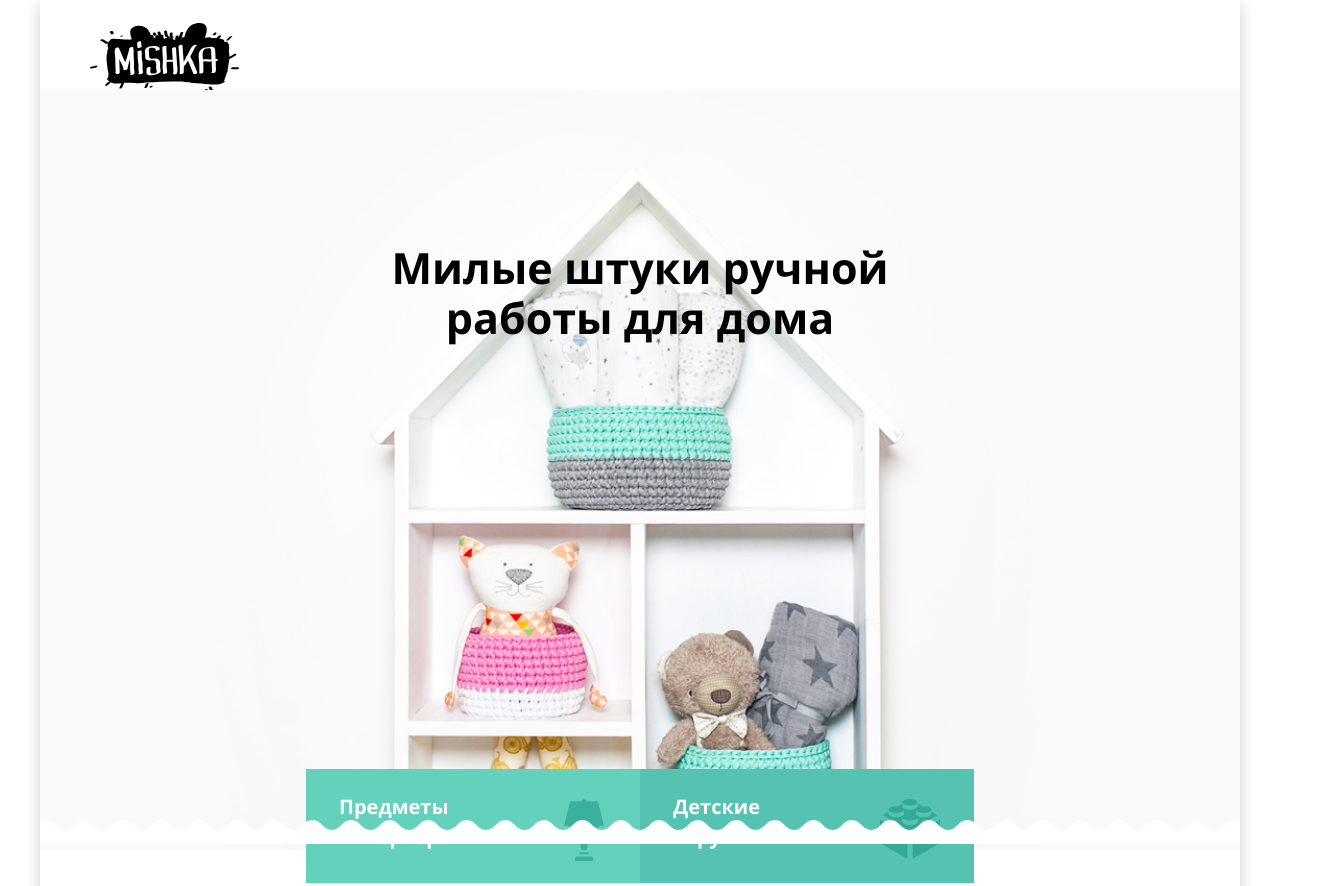
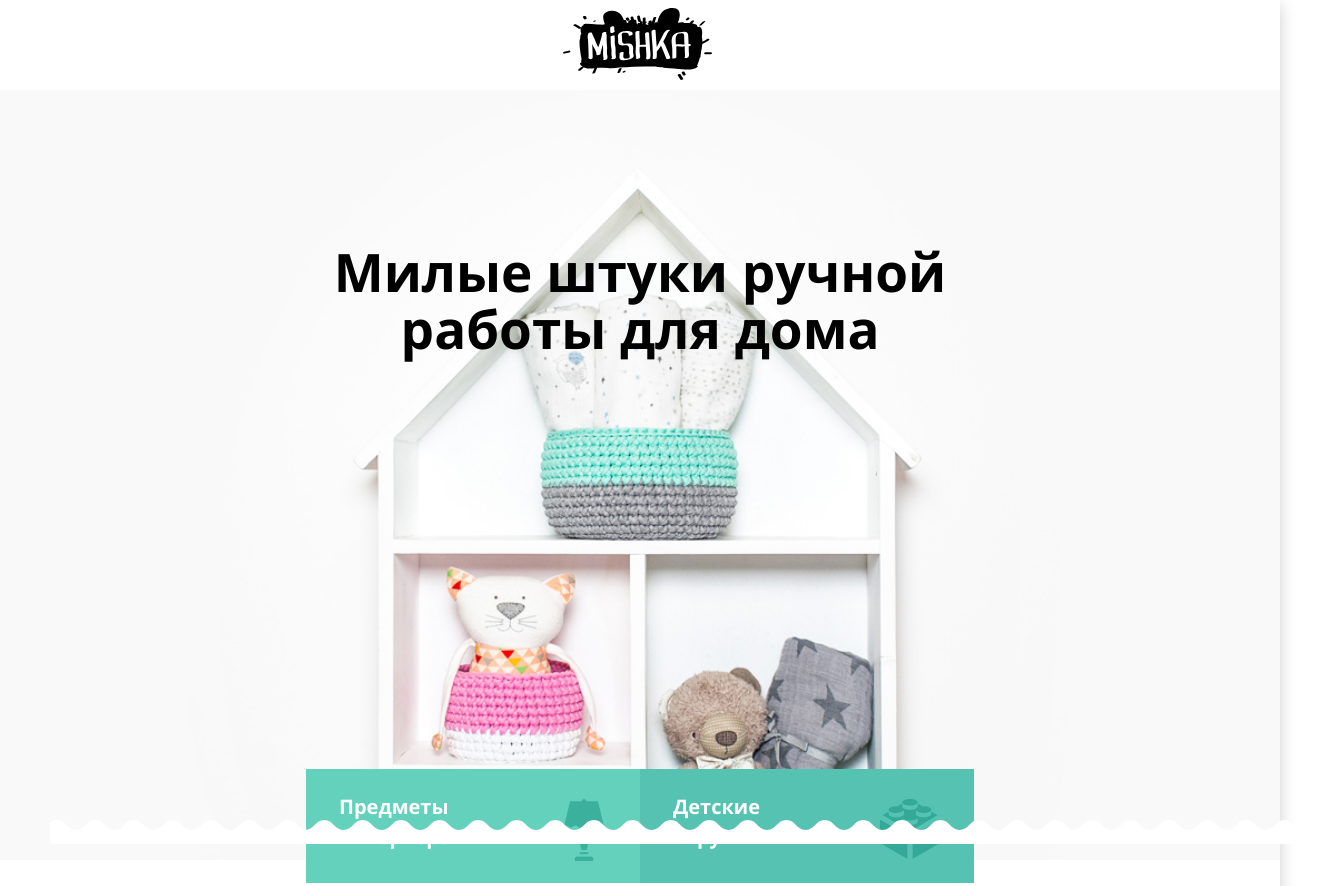
Before and after one commit to htmlacademy-adaptive/1515611-mishka-29, a website: page source/index.html in a window 1280 px wide. Shown: the top 886 px of the page, 1330 px wide, since content can reach past the window. Drawn offline with nearby package versions, Linux system fonts and the light colour scheme; files that its build step writes are made by us from their sources; files whose address does not match are found by name; a web font is replaced by a local one.

Commit message:
Corrects mistakes

```diff
--- a/source/sass/blocks/body.scss
+++ b/source/sass/blocks/body.scss
@@ -39,7 +39,6 @@
   }
 
   @media (min-width: $desktop-width) {
-    max-width: 1200px;
     margin: 0 auto;
     box-shadow: 0 5px 15px 0 rgba(0, 1, 1, 0.2);
     background-color: $basic-white;
--- a/source/sass/blocks/feedback.scss
+++ b/source/sass/blocks/feedback.scss
@@ -41,8 +41,6 @@
 }
 
 .feedback__previous {
-  position: relative;
-
   &::before {
     content: "";
     position: absolute;
@@ -50,22 +48,20 @@
     height: 26px;
     background: url("../img/icons/arrow-left.svg") no-repeat center center;
     left: 36px;
-    bottom: 13px;
+    bottom: 103px;
   }
 }
 
 
 .feedback__next {
-  position: relative;
-
   &::before {
     content: "";
     position: absolute;
     width: 50px;
     height: 26px;
     background: url("../img/icons/arrow-right.svg") no-repeat center center;
-    left: 36px;
-    bottom: 13px;
+    right: 42px;
+    bottom: 102px;
   }
 }
 
--- a/source/sass/blocks/header.scss
+++ b/source/sass/blocks/header.scss
@@ -33,6 +33,11 @@
   @media (min-width: $tablet-width) {
     left: 50px;
   }
+
+  @media (min-width: $desktop-width) {
+    top: 8px;
+    left: 44%;
+  }
 }
 
 .header__nav-toggle {
--- a/source/sass/blocks/hero.scss
+++ b/source/sass/blocks/hero.scss
@@ -26,6 +26,24 @@
     font-size: 43px;
     line-height: 50px;
     max-width: 668px;
+  }
+
+  @media (min-width: $desktop-width) {
+    font-family: "OpenSans", "Arial", sans-serif;
+    font-weight: bold;
+    color: $basic-black;
+    font-size: 43px;
+    line-height: 50px;
+    max-width: 668px;
+  }
+
+  @media (min-width: $desktop-width) {
+    font-family: "OpenSans", "Arial", sans-serif;
+    font-weight: bold;
+    color: $basic-black;
+    font-size: 53px;
+    line-height: 57px;
+    max-width: 700px;
   }
 }
 
@@ -70,10 +88,12 @@
 
     @media (min-width: $desktop-width) {
       margin-bottom: 54px;
+      padding: 153px 50px 0 50px;
+      width: 100%;
     }
 
 
-    @media (min-width: 447px) {
+    @media (min-width: 450px) {
       background-image: url("../img/photos/index/hero-tablet.jpg");
       background-size: cover;
 
@@ -87,112 +107,9 @@
 
       @media (min-resolution: 2dppx) {
         background-image: url("../img/photos/index/hero-desktop@2x.jpg");
+        width: 1150px;
+        height: 746px;
       }
     }
   }
 }
-
-
-//   &--form {
-//     background-image: none;
-
-//     @media (min-resolution: 2dppx) {
-//       background-image: none;
-//     }
-
-//     background-color: #e2e2e2;
-//     min-height: 177px;
-//     position: relative;
-//     z-index: 0;
-
-//     @media (min-width: variables.$screen-tablet) {
-//       margin-bottom: 54px;
-//       min-height: 238px;
-
-//       &::after {
-//         content: "";
-//         display: block;
-//         width: 100%;
-//         height: 24px;
-//         background-image: url("../img/zigzag_line_hero.svg");
-//         background-repeat: repeat-x;
-//         background-position: bottom;
-//         z-index: 0;
-//         position: absolute;
-//         bottom: -6px;
-//       }
-//     }
-
-//     @media (min-width: variables.$screen-desktop) {
-//       min-height: 272px;
-
-//       &::after {
-//         height: 34px;
-//         background-size: cover;
-//       }
-//     }
-//   }
-// }
-
-// .hero__type {
-//   position: absolute;
-//   bottom: 0;
-//   width: 100%;
-//   max-width: 1150px;
-//   margin: 0 auto;
-//   left: 0;
-//   right: 0;
-
-//   @media (min-width: variables.$screen-tablet) {
-//     display: flex;
-//     padding: 0 50px;
-//   }
-// }
-
-// .hero__title {
-//   text-align: center;
-//   font-size: clamp(27px, 5vw, 53px);
-//   line-height: clamp(30px, 5vw, 57px);
-//   padding: 90px 30px 249px;
-//   width: clamp(260px, 87vw, 668px);
-//   margin: 0 auto;
-
-//   @media (min-width: variables.$screen-tablet) {
-//     padding-top: 154px;
-//   }
-
-//   @media (min-width: variables.$screen-desktop) {
-//     width: 700px;
-//   }
-
-//   &--form {
-//     padding: 73.5px 0;
-
-//     @media (min-width: variables.$screen-tablet) {
-//       position: relative;
-//       padding-top: 101px;
-//       padding-bottom: 63px;
-//     }
-//   }
-// }
-
-// .hero__description {
-//   background-color: #ffffff;
-//   color: #444444;
-//   font-size: 13px;
-//   line-height: 24px;
-//   padding-top: 17px;
-//   padding-bottom: 29px;
-
-//   @media (min-width: variables.$screen-tablet) {
-//     font-size: 17px;
-//     line-height: 30px;
-//   }
-
-//   @media (min-width: variables.$screen-desktop) {
-//     padding-left: 217px;
-//     padding-right: 217px;
-//     white-space: initial;
-//     max-width: 1150px;
-//   }
-// }
--- a/source/sass/blocks/slider.scss
+++ b/source/sass/blocks/slider.scss
@@ -82,6 +82,8 @@
 }
 
 .slider {
+  position: relative;
+
   @media (min-width: $tablet-width) {
     display: grid;
     grid-template-columns: 514px 175px;
```
